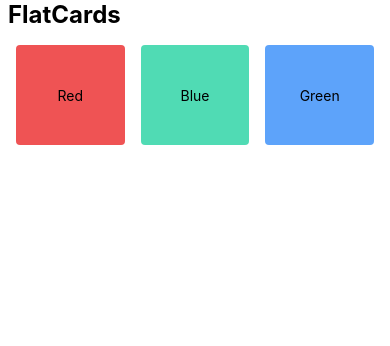
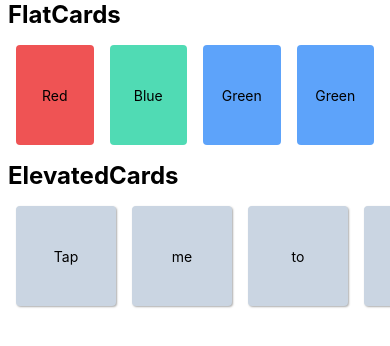
Before and after one commit to TiwariLokesh/React-native-tutorial, a React Native app: screen / in a window 390 px wide. Shown: the top 346 px of the page. Built offline with nearby package versions, Linux system fonts and the light colour scheme.

Commit message:
made some scrolling cards

```diff
--- a/App.js
+++ b/App.js
@@ -1,12 +1,14 @@
 import { View, Text, SafeAreaView, ScrollView } from 'react-native'
 import React from 'react'
 import FlatCards from './components/FlatCards'
+import ElevatedCards from './components/ElevatedCards'
 
 const App = () => {
   return (
     <SafeAreaView>
     <ScrollView>
     <FlatCards/>
+    <ElevatedCards/>
     </ScrollView>
 
     </SafeAreaView>
--- /dev/null
+++ b/components/ElevatedCards.js
@@ -0,0 +1,61 @@
+import {ScrollView, StyleSheet, Text, View} from 'react-native';
+import React from 'react';
+
+export default function ElevatedCards() {
+  return (
+    <View>
+      <Text style={styles.headingText}>ElevatedCards</Text>
+      <ScrollView horizontal={true} style={styles.container}>
+        <View style={[styles.card, styles.cardElevated]}>
+          <Text>Tap</Text>
+        </View>
+        <View style={[styles.card, styles.cardElevated]}>
+          <Text>me</Text>
+        </View>
+        <View style={[styles.card, styles.cardElevated]}>
+          <Text>to</Text>
+        </View>
+        <View style={[styles.card, styles.cardElevated]}>
+          <Text>Scroll</Text>
+        </View>
+        <View style={[styles.card, styles.cardElevated]}>
+          <Text>more...</Text>
+        </View>
+        <View style={[styles.card, styles.cardElevated]}>
+          <Text>Tap</Text>
+        </View>
+      </ScrollView>
+    </View>
+  );
+}
+
+const styles = StyleSheet.create({
+  headingText: {
+    fontSize: 24,
+    fontWeight: 'bold',
+    paddingHorizontal: 8,
+  },
+  container: {
+    padding: 8,
+  },
+  card: {
+    flex: 1,
+    justifyContent: 'center',
+    alignItems: 'center',
+    width: 100,
+    height: 100,
+    borderRadius: 4,
+    margin: 8,
+  },
+  cardElevated: {
+    backgroundColor: '#CAD5E2',
+    elevation: 4,
+    shadowOffset: {
+      width: 1,
+      height: 1,
+    },
+    shadowColor: '#333',
+    shadowOpacity:0.4,
+    shadowRadius:2
+  },
+});
--- a/components/FlatCards.js
+++ b/components/FlatCards.js
@@ -11,6 +11,9 @@
         </View>
         <View style={[styles.card, styles.cardTwo]}>
           <Text>Blue</Text>
+        </View>
+        <View style={[styles.card, styles.cardThree]}>
+          <Text>Green</Text>
         </View>
         <View style={[styles.card, styles.cardThree]}>
           <Text>Green</Text>
```
